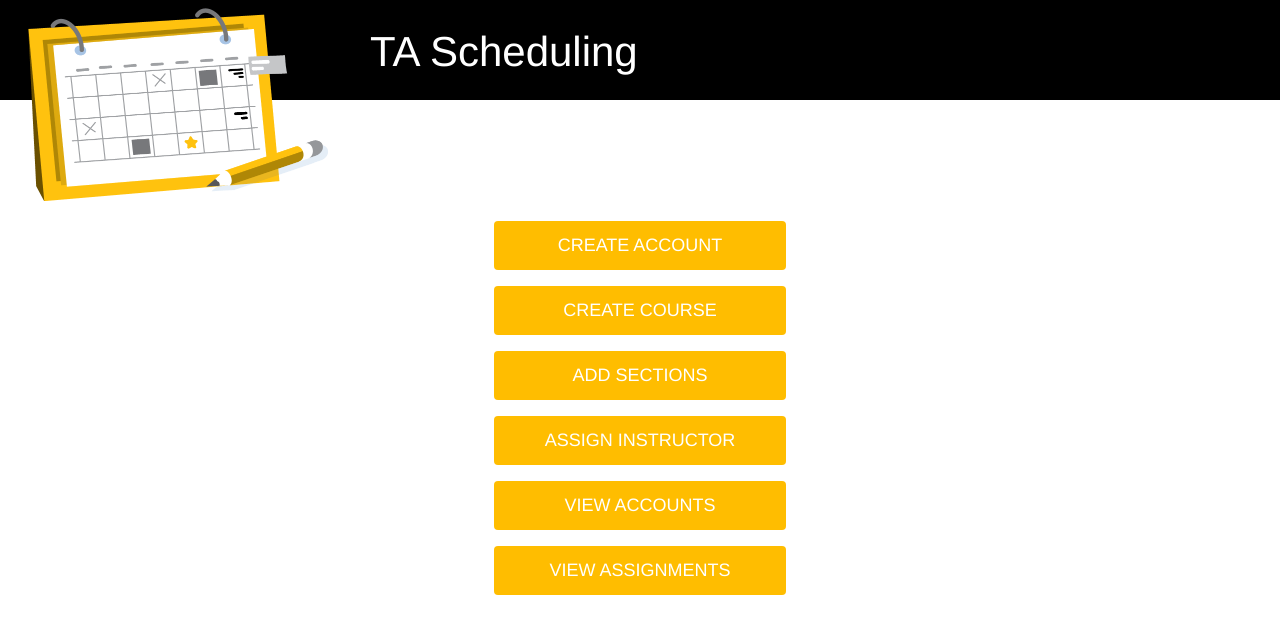
After one commit to hakloss/FinalProject5, a Django app: page /AdminHome/ in a window 1280 px wide. The commit adds this page. Shown: the top 634 px of the page. Run offline with Django 3.2, Linux system fonts and the light colour scheme.

Commit message:
adding template files

```diff
--- a/FinalProject5/urls.py
+++ b/FinalProject5/urls.py
@@ -26,4 +26,6 @@ urlpatterns = [
     path('Home/CreateCourse/', CreateCourse.as_view()),
     path('Home/ViewAccounts/', ViewAccounts.as_view()),
     path('Home/AddSection/', AddSection.as_view()),
+    path('AdminHome/', AdminHome.as_view()),
+
 ]
--- a/Scheduler/views.py
+++ b/Scheduler/views.py
@@ -42,6 +42,13 @@ class Home(View):
     def post(self, request):
         return render(request, "Home.html")
 
+class AdminHome(View):
+    def get(self, request):
+        return render(request, "AdminHome.html")
+
+    def post(self, request):
+        return render(request, "AdminHome.html")
+
 class Login(View):
     def get(self, request):
         return render(request, "Login.html")
@@ -82,9 +89,15 @@ class AddSection(View):
 
     def post(self, request):
 
+        xcourse = request.POST.get('course')
         xsectionnum = request.POST.get('number')
+        print(xsectionnum)
         xsectiontime = request.POST.get('time')
+        print(xsectiontime)
 
+
+        if functions.duplicateSectionCheck(xsectionnum,xsectiontime,xcourse):
+            return render(request, "CreateCourse.html", {"badmsg": "This course already exists"})
         try:
             xcourse = course.objects.get(classname=request.POST.get('classname'))
             xsection = section(time=xsectiontime, number=xsectionnum, course=xcourse)
--- /dev/null
+++ b/templates/AdminHome.html
@@ -0,0 +1,43 @@
+{% load static %}
+
+<!DOCTYPE html>
+<html lang="en">
+<head>
+    <meta charset="UTF-8">
+    <title>Home</title>
+
+    <link rel="stylesheet" type="text/css" href="{% static 'scheduler/style.css' %}" />
+</head>
+<body>
+<img class="hero" src="{% static 'img/calendar2.png' %}" width="300px">
+<div class="bar">
+    <h1 class="title">TA Scheduling</h1>
+</div>
+
+<p>
+<p class="btn">
+    <a href="CreateAccount/">Create Account</a>
+</p>
+<p class="btn">
+    <a href="CreateCourse/">Create Course</a>
+</p>
+<p class="btn">
+    <a href="AddSection/">Add Sections</a>
+</p>
+<p class="btn">
+    <a href="AssignInstructor/">Assign Instructor</a>
+</p>
+<p class="btn">
+    <a href="ViewAccounts/">View Accounts</a>
+</p>
+<p class="btn">
+    <a href="ViewAssignments/">View Assignments</a>
+</p>
+
+
+</p>
+
+
+
+</body>
+</html>
--- a/templates/login.html
+++ b/templates/login.html
@@ -7,7 +7,7 @@
     <link rel="stylesheet" type="text/css" href="{% static 'scheduler/style.css' %}" />
 </head>
 <body>
-<img class="hero" src="{% static 'img/calendar2.png' %}">
+<img class="hero" src="{% static 'img/calendar2.png' %}" width="300px">
 <div class="bar">
     <h1 class="title">TA Scheduling</h1>
 </div>
@@ -19,9 +19,6 @@
     <label for="password">Password:</label><br/>
     <input type="password" id="password" name="password" ><br/><br/>
     <input type="submit" value="Login"><br/>
-    <p class="btn">
-        <a href="Home/CreateAccount/">Create Account</a>
-    </p>
     <div class="badmsg">{{ badmsg }}</div>
 </form>
 
```
Also changed, not shown: templates/AssignInstructor.html (added, +10 -0 lines), templates/AssignTA.html (added, +10 -0 lines), templates/EditAccount.html (added, +10 -0 lines), templates/InstructorHome.html (added, +10 -0 lines), templates/TAHome.html (added, +10 -0 lines), templates/ViewAssignments.html (added, +10 -0 lines), db.sqlite3.
